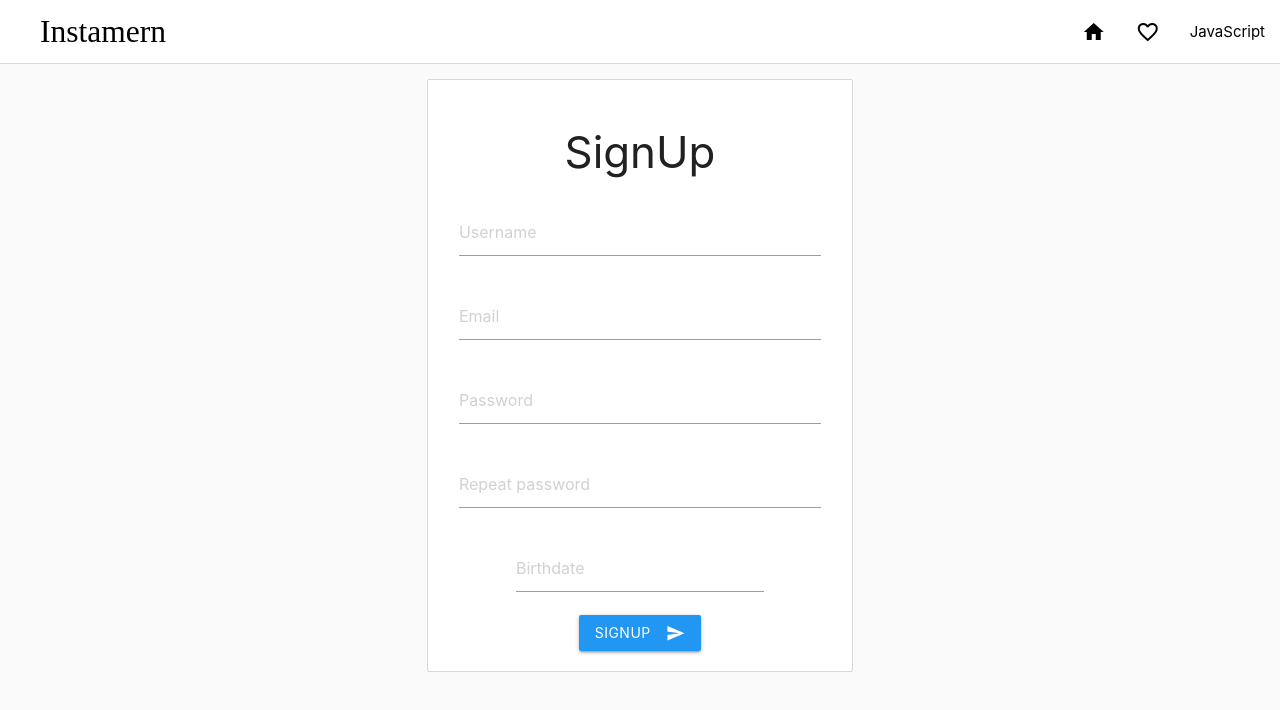
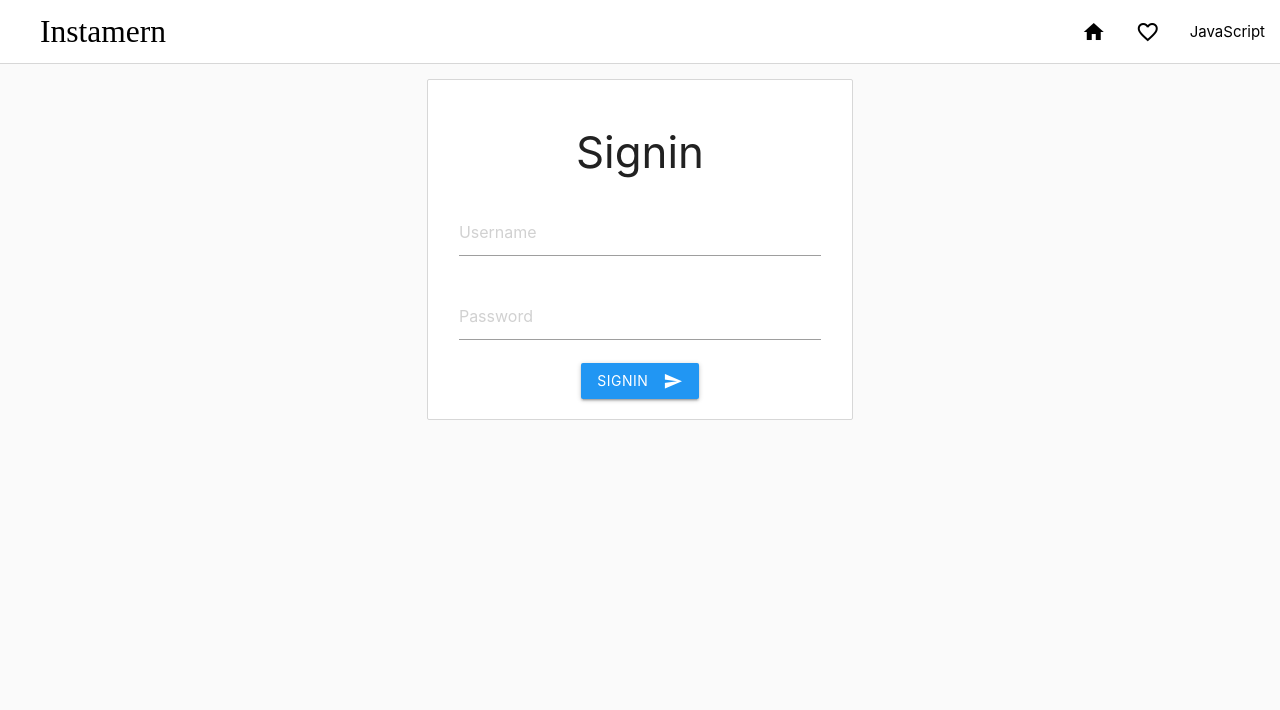
Before and after one commit to nelsonVE/instagram-mern, a React (Create React App) app in the folder client/: page / in a window 1280 px wide. Shown: the top 710 px of the page. Built offline with nearby package versions, Linux system fonts and the light colour scheme; a web font is replaced by a local one.

Commit message:
UPDATE: User log in.

```diff
--- a/client/src/App.js
+++ b/client/src/App.js
@@ -13,7 +13,7 @@ function App() {
     <BrowserRouter>
       <NavBar />
       <Route path="/" exact>
-        <Signup />
+        <Signin />
       </Route>
       <Route path="/profile">
         <Profile />
--- a/client/src/components/Signin.js
+++ b/client/src/components/Signin.js
@@ -1,19 +1,47 @@
-import React from 'react';
+import React, { useState } from 'react';
+import axios from 'axios';
 import './Signin.css'
+import M from 'materialize-css'
 
 const Signin = () => {
+    const [ username, setUsername ] = useState("");
+    const [ password, setPassword ] = useState("");
+
+    const PostData = () => {
+        axios.post("http://localhost:5000/api/auth/signin", {
+            username,
+            password
+        }).then((response) => {
+            if(response.data.errors){
+                M.toast({html: response.data.errors, classes:'#c62828 red darken-3'});
+            } else {
+                M.toast({html: 'Logged in successfully', classes:'#81c784 green lighten-2'});
+            }
+
+        })
+        .catch((err) => {
+            let html = "";
+            const errors = JSON.parse(err.request.response);
+            errors['errors'].map((error) => {
+                html = html + `${error.msg}<br>`;
+            })
+
+            M.toast({html, classes:'#c62828 red darken-3'});
+        })
+    }
+
     return (
         <div className="row">
             <div className="col s12 m6 offset-m3 l4 offset-l4">
                 <div className="card z-depth-0 card-box row center input-field">
                     <h3 className="center">Signin</h3>
                     <div className="input-field col s12">
-                        <input placeholder="Username" id="username" type="text" className="validate"/>
+                        <input value={username} placeholder="Username" id="username" onChange={ (e) => setUsername(e.target.value) } type="text" className="validate"/>
                     </div>
                     <div className="input-field col s12">
-                        <input placeholder="Password" id="password" type="password" className="validate"/>
+                        <input value={password} placeholder="Password" id="password" type="password" onChange={ (e) => setPassword(e.target.value) } className="validate"/>
                     </div>
-                    <button class="btn waves-effect waves-light #2196f3 blue" type="submit" name="action">Signin
+                    <button class="btn waves-effect waves-light #2196f3 blue" type="submit" name="action" onClick={PostData}>Signin
                         <i class="material-icons right">send</i>
                     </button>
                 </div>
```
Also changed, not shown: 1 other file (tests, documents, lock files or other folders).
